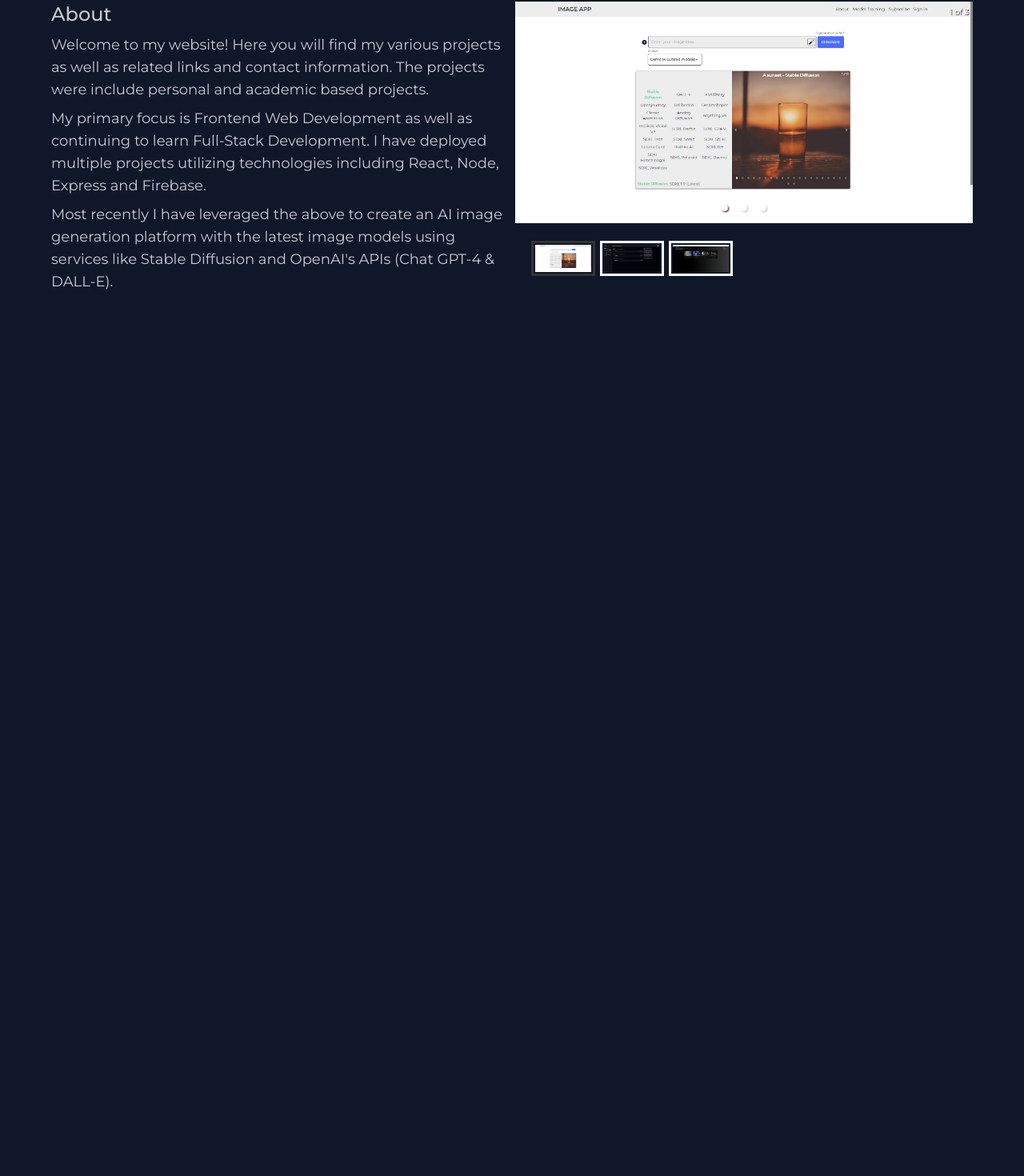
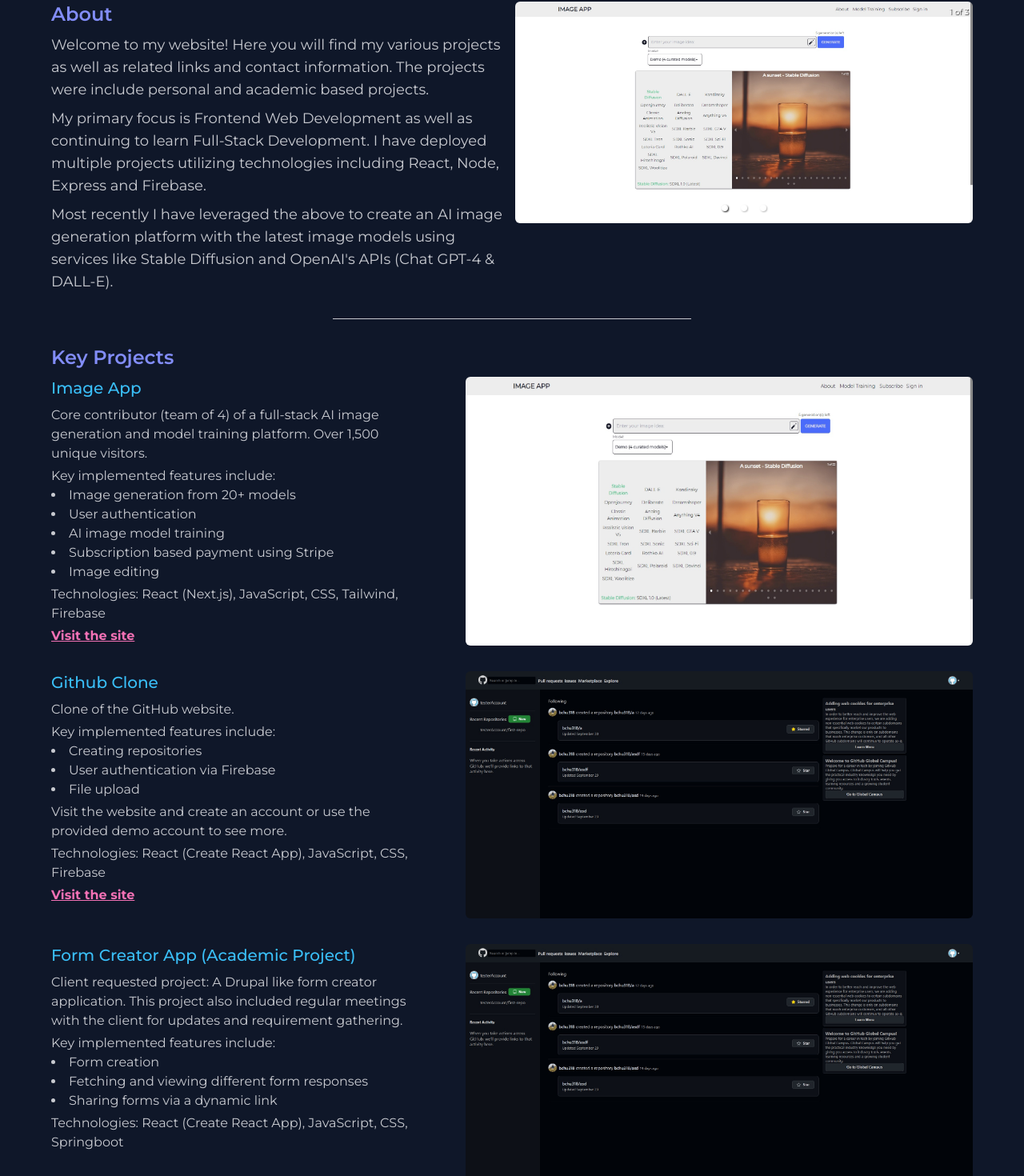
Before and after one commit to BrandonC123/portfolio, a Next.js app: page / in a window 1280 px wide. Shown: the part 830-2300 px from the top of the page at 80% size. Before the commit the page ends 1252 px from the top, so only its background shows below. Built offline with nearby package versions, Linux system fonts and the light colour scheme.

Commit message:
Rough in new layout for projects section

```diff
--- a/src/app/globals.css
+++ b/src/app/globals.css
@@ -7,3 +7,7 @@
 body {
   font-family: "Montserrat";
 }
+
+ul.thumbs {
+  display: none;
+}
--- a/src/components/ProjectCarousel.jsx
+++ b/src/components/ProjectCarousel.jsx
@@ -4,15 +4,13 @@ import "react-responsive-carousel/lib/styles/carousel.min.css";
 import SlowText from "./SlowText";
 
 const IMAGES = [
-  "/assets/images/ex-images/homepage.png",
+  "/assets/images/ex-images/imageapp-light.png",
   "/assets/images/ex-images/gh-home.png",
   "/assets/images/ex-images/memory-card.png",
 ];
 
 const ProjectCarousel = () => {
   const [selectedModelIndex, setSelectedModelIndex] = useState(0);
-  const [previousModelIndex, setPreviousModelIndex] = useState(0);
-  const [initialRender, setInitialRender] = useState(true);
 
   return (
     <div className="max-md:max-w-[400px] md:order-2 md:w-[50%]">
@@ -29,7 +27,7 @@ const ProjectCarousel = () => {
         {IMAGES.map((image, index) => {
           return (
             <div key={index} className="relative">
-              <img src={image} alt="" />
+              <img src={image} alt="" className="rounded-md" />
             </div>
           );
         })}
--- a/src/pages/index.jsx
+++ b/src/pages/index.jsx
@@ -23,13 +23,19 @@ const HomePageContent = () => {
               }
               speed={40}
             />
+            <span className="text-transparent invisible">
+              I am currently a Computer Science major at California State
+              University, Sacramento.
+            </span>
           </p>
         </div>
       </div>
       <div className="mx-auto w-[90%] max-w-[1300px] mb-[50px]">
         <section className="flex flex-col md:flex-row gap-2">
           <div className="w-[50%]">
-            <h2 className="mb-2 text-2xl font-medium">About</h2>
+            <h2 className="mb-2 text-2xl font-semibold text-secondary">
+              About
+            </h2>
             <p className="text-md lg:text-lg mb-2">
               Welcome to my website! Here you will find my various projects as
               well as related links and contact information. The projects were
@@ -49,6 +55,113 @@ const HomePageContent = () => {
           </div>
           <ProjectCarousel />
         </section>
+        <div class="my-8 w-full max-w-md mx-auto">
+          <hr class="border-t border-base-content" />
+        </div>
+        <section>
+          <h2 className="text-2xl font-semibold text-secondary mb-2">
+            Key Projects
+          </h2>
+          <ul className="flex flex-col gap-[2rem]">
+            <li className="flex flex-col justify-between md:flex-row">
+              <div className="w-[40%]">
+                <h3 className="text-xl mb-2 font-medium text-primary">
+                  Image App
+                </h3>
+                <p className="mb-1">
+                  Core contributor (team of 4) of a full-stack AI image
+                  generation and model training platform. Over 1,500 unique
+                  visitors.
+                </p>
+                <p>Key implemented features include:</p>
+                <ul className="list-disc mb-1 list-inside">
+                  <li>Image generation from 20+ models</li>
+                  <li>User authentication</li>
+                  <li>AI image model training</li>
+                  <li>Subscription based payment using Stripe</li>
+                  <li>Image editing</li>
+                </ul>
+                <p className="mb-1">
+                  Technologies: React (Next.js), JavaScript, CSS, Tailwind,
+                  Firebase
+                </p>
+                <a
+                  href="https://imageapp.xyz"
+                  target="_blank"
+                  className="text-accent underline font-bold"
+                >
+                  Visit the site
+                </a>
+              </div>
+              <img
+                src="/assets/images/ex-images/imageapp-light.png"
+                alt=""
+                className="w-[55%] shadow-accent rounded-md"
+              />
+            </li>
+            <li className="flex flex-col justify-between md:flex-row">
+              <div className="w-[40%]">
+                <h3 className="text-xl mb-2 font-medium text-primary">
+                  Github Clone
+                </h3>
+                <p className="mb-1">Clone of the GitHub website.</p>
+                <p>Key implemented features include:</p>
+                <ul className="list-disc mb-1 list-inside">
+                  <li>Creating repositories</li>
+                  <li>User authentication via Firebase</li>
+                  <li>File upload</li>
+                </ul>
+                <p className="mb-1">
+                  Visit the website and create an account or use the provided
+                  demo account to see more.
+                </p>
+                <p className="mb-1">
+                  Technologies: React (Create React App), JavaScript, CSS,
+                  Firebase
+                </p>
+                <a
+                  href=""
+                  target="_blank"
+                  className="text-accent underline font-bold"
+                >
+                  Visit the site
+                </a>
+              </div>
+              <img
+                src="/assets/images/ex-images/gh-home.png"
+                alt=""
+                className="w-[55%] rounded-md"
+              />
+            </li>
+            <li className="flex flex-col justify-between md:flex-row">
+              <div className="w-[40%]">
+                <h3 className="text-xl mb-2 font-medium text-primary">
+                  Form Creator App (Academic Project)
+                </h3>
+                <p className="mb-1">
+                  Client requested project: A Drupal like form creator
+                  application. This project also included regular meetings with
+                  the client for updates and requirement gathering.
+                </p>
+                <p>Key implemented features include:</p>
+                <ul className="list-disc mb-1 list-inside">
+                  <li>Form creation</li>
+                  <li>Fetching and viewing different form responses</li>
+                  <li>Sharing forms via a dynamic link</li>
+                </ul>
+                <p className="mb-1">
+                  Technologies: React (Create React App), JavaScript, CSS,
+                  Springboot
+                </p>
+              </div>
+              <img
+                src="/assets/images/ex-images/gh-home.png"
+                alt=""
+                className="w-[55%] rounded-md"
+              />
+            </li>
+          </ul>
+        </section>
       </div>
     </main>
   );
```
Also changed, not shown: public/assets/images/ex-images/imageapp-light.png (renamed from public/assets/images/ex-images/homepage.png).
